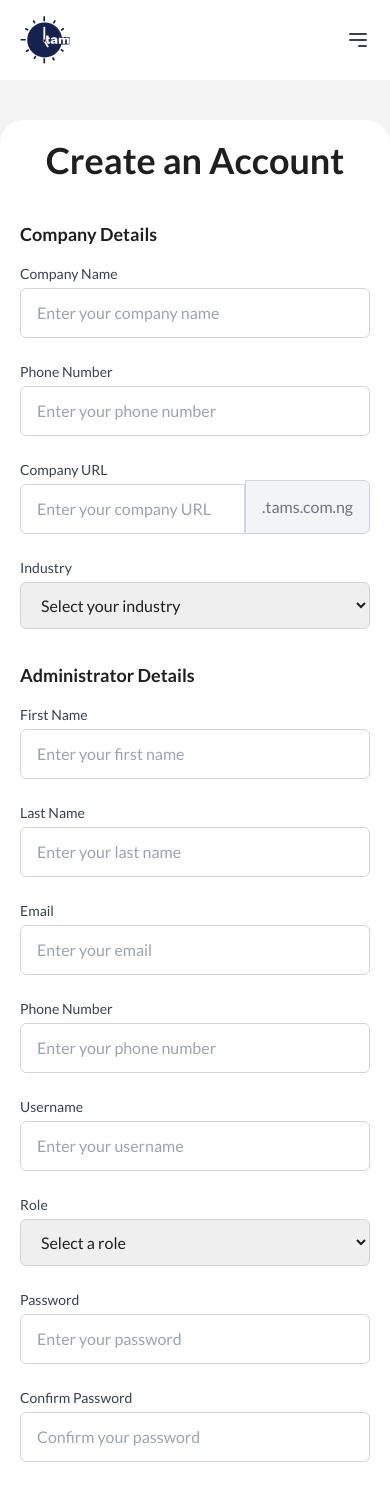
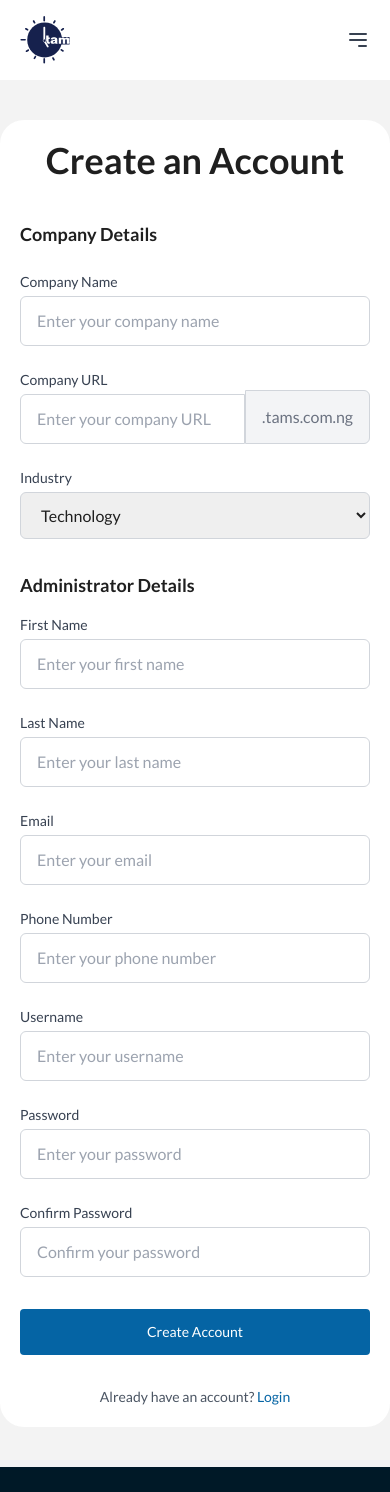
Before and after one commit to thintalltobi/tams4-website, a Nuxt app: page /auth/signup in a window 390 px wide. Shown: the top 1492 px of the page. Built offline with nearby package versions, Linux system fonts and the light colour scheme.

Commit message:
fixed issues with signup

```diff
--- a/pages/auth/signup.vue
+++ b/pages/auth/signup.vue
@@ -30,7 +30,7 @@
             <!-- Company Details -->
             <div>
               <h3 class="text-lg font-semibold mb-4">Company Details</h3>
-              <div class="grid grid-cols-1 md:grid-cols-2 gap-6">
+              <div class="mt-6">
                 <!-- Company Name -->
                 <div>
                   <label
@@ -40,34 +40,17 @@
                   >
                   <input
                     id="companyName"
-                    v-model="form.companyName"
+                    v-model="form.company_name"
                     type="text"
                     class="mt-1 block w-full px-4 py-3 border border-gray-300 rounded-md focus:ring-blue-500 focus:border-blue-500"
                     placeholder="Enter your company name"
                   />
-                  <p v-if="errors.companyName" class="text-red-500 text-sm">
-                    {{ errors.companyName }}
+                  <p v-if="errors.company_name" class="text-red-500 text-sm">
+                    {{ errors.company_name }}
                   </p>
                 </div>
 
-                <!-- Phone Number -->
-                <div>
-                  <label
-                    for="companyPhone"
-                    class="block text-sm font-medium text-gray-700"
-                    >Phone Number</label
-                  >
-                  <input
-                    id="companyPhone"
-                    v-model="form.companyPhone"
-                    type="tel"
-                    class="mt-1 block w-full px-4 py-3 border border-gray-300 rounded-md focus:ring-blue-500 focus:border-blue-500"
-                    placeholder="Enter your phone number"
-                  />
-                  <p v-if="errors.companyPhone" class="text-red-500 text-sm">
-                    {{ errors.companyPhone }}
-                  </p>
-                </div>
+
               </div>
 
               <!-- Company URL -->
@@ -80,7 +63,7 @@
                 <div class="flex">
                   <input
                     id="companyUrl"
-                    v-model="form.companyUrl"
+                    v-model="form.desired_url"
                     type="text"
                     class="mt-1 block w-full px-4 py-3 border border-gray-300 rounded-l-md focus:ring-blue-500 focus:border-blue-500"
                     placeholder="Enter your company URL"
@@ -91,8 +74,8 @@
                     .tams.com.ng
                   </span>
                 </div>
-                <p v-if="errors.companyUrl" class="text-red-500 text-sm">
-                  {{ errors.companyUrl }}
+                <p v-if="errors.desired_url" class="text-red-500 text-sm">
+                  {{ errors.desired_url }}
                 </p>
               </div>
 
@@ -105,18 +88,18 @@
                 >
                 <select
                   id="industry"
-                  v-model="form.industry"
+                  v-model="form.industry_id"
                   class="mt-1 block w-full px-4 py-3 border border-gray-300 rounded-md focus:ring-blue-500 focus:border-blue-500"
                 >
                   <option value="" disabled>Select your industry</option>
-                  <option value="technology">Technology</option>
-                  <option value="healthcare">Healthcare</option>
-                  <option value="finance">Finance</option>
-                  <option value="education">Education</option>
-                  <option value="other">Other</option>
+                  <option value=1>Technology</option>
+                  <option value="2">Healthcare</option>
+                  <option value="3">Finance</option>
+                  <option value="4">Education</option>
+                  <option value="5">Other</option>
                 </select>
-                <p v-if="errors.industry" class="text-red-500 text-sm">
-                  {{ errors.industry }}
+                <p v-if="errors.industry_id" class="text-red-500 text-sm">
+                  {{ errors.industry_id }}
                 </p>
               </div>
             </div>
@@ -134,13 +117,13 @@
                   >
                   <input
                     id="firstName"
-                    v-model="form.firstName"
+                    v-model="form.first_name"
                     type="text"
                     class="mt-1 block w-full px-4 py-3 border border-gray-300 rounded-md focus:ring-blue-500 focus:border-blue-500"
                     placeholder="Enter your first name"
                   />
-                  <p v-if="errors.firstName" class="text-red-500 text-sm">
-                    {{ errors.firstName }}
+                  <p v-if="errors.first_name" class="text-red-500 text-sm">
+                    {{ errors.first_name }}
                   </p>
                 </div>
 
@@ -153,13 +136,13 @@
                   >
                   <input
                     id="lastName"
-                    v-model="form.lastName"
+                    v-model="form.last_name"
                     type="text"
                     class="mt-1 block w-full px-4 py-3 border border-gray-300 rounded-md focus:ring-blue-500 focus:border-blue-500"
                     placeholder="Enter your last name"
                   />
-                  <p v-if="errors.lastName" class="text-red-500 text-sm">
-                    {{ errors.lastName }}
+                  <p v-if="errors.last_name" class="text-red-500 text-sm">
+                    {{ errors.last_name }}
                   </p>
                 </div>
               </div>
@@ -192,13 +175,13 @@
                 >
                 <input
                   id="adminPhone"
-                  v-model="form.adminPhone"
+                  v-model="form.phone_no"
                   type="tel"
                   class="mt-1 block w-full px-4 py-3 border border-gray-300 rounded-md focus:ring-blue-500 focus:border-blue-500"
                   placeholder="Enter your phone number"
                 />
-                <p v-if="errors.adminPhone" class="text-red-500 text-sm">
-                  {{ errors.adminPhone }}
+                <p v-if="errors.phone_no" class="text-red-500 text-sm">
+                  {{ errors.phone_no }}
                 </p>
               </div>
 
@@ -221,26 +204,7 @@
                     {{ errors.username }}
                   </p>
                 </div>
-                <div>
-                  <label
-                    for="role"
-                    class="block text-sm font-medium text-gray-700"
-                    >Role</label
-                  >
-                  <select
-                    id="role"
-                    v-model="form.role"
-                    class="mt-1 block w-full px-4 py-3 border border-gray-300 rounded-md focus:ring-blue-500 focus:border-blue-500"
-                  >
-                    <option value="" disabled>Select a role</option>
-                    <option value="admin">Admin</option>
-                    <option value="manager">Manager</option>
-                    <option value="employee">Employee</option>
-                  </select>
-                  <p v-if="errors.role" class="text-red-500 text-sm">
-                    {{ errors.role }}
-                  </p>
-                </div>
+
               </div>
 
               <!-- Password and Confirm Password -->
@@ -270,7 +234,7 @@
                   >
                   <input
                     id="confirmPassword"
-                    v-model="form.confirmPassword"
+                    v-model="confirm.confirmPassword"
                     type="password"
                     class="mt-1 block w-full px-4 py-3 border border-gray-300 rounded-md focus:ring-blue-500 focus:border-blue-500"
                     placeholder="Confirm your password"
@@ -316,31 +280,32 @@ import axios from "axios";
 import { ElNotification } from "element-plus";
 
 const form = ref({
-  companyName: "",
-  companyPhone: "",
-  companyUrl: "",
-  industry: "",
-  firstName: "",
-  lastName: "",
+  company_name: "",
+  desired_url: "",
+  industry_id: 1,
+  first_name: "",
+  last_name: "",
   email: "",
-  adminPhone: "",
+  phone_no: "",
   username: "",
-  role: "",
   password: "",
-  confirmPassword: "",
+  accept_terms_conditions: true,
+  company_address: 'Lagos'
 });
 
+const confirm = ref({
+  confirmPassword: ""
+})
+
 const errors = ref<{
-  companyName?: string;
-  companyPhone?: string;
-  companyUrl?: string;
-  industry?: string;
-  firstName?: string;
-  lastName?: string;
+  company_name?: string;
+  desired_url?: string;
+  industry_id?: string;
+  first_name?: string;
+  last_name?: string;
   email?: string;
-  adminPhone?: string;
+  phone_no?: string;
   username?: string;
-  role?: string;
   password?: string;
   confirmPassword?: string;
 }>({});
@@ -348,18 +313,16 @@ const loading = ref(false);
 
 function validateForm() {
   errors.value = {};
-  if (!form.value.companyName) errors.value.companyName = "Company name is required.";
-  if (!form.value.companyPhone) errors.value.companyPhone = "Company phone is required.";
-  if (!form.value.companyUrl) errors.value.companyUrl = "Company URL is required.";
-  if (!form.value.industry) errors.value.industry = "Industry is required.";
-  if (!form.value.firstName) errors.value.firstName = "First name is required.";
-  if (!form.value.lastName) errors.value.lastName = "Last name is required.";
+  if (!form.value.company_name) errors.value.company_name = "Company name is required.";
+  if (!form.value.desired_url) errors.value.desired_url = "Company URL is required.";
+  if (!form.value.industry_id) errors.value.industry_id = "Industry is required.";
+  if (!form.value.first_name) errors.value.first_name = "First name is required.";
+  if (!form.value.last_name) errors.value.last_name = "Last name is required.";
   if (!form.value.email) errors.value.email = "Email is required.";
-  if (!form.value.adminPhone) errors.value.adminPhone = "Admin phone is required.";
+  if (!form.value.phone_no) errors.value.phone_no = "Admin phone is required.";
   if (!form.value.username) errors.value.username = "Username is required.";
-  if (!form.value.role) errors.value.role = "Role is required.";
   if (!form.value.password) errors.value.password = "Password is required.";
-  if (form.value.password !== form.value.confirmPassword) {
+  if (form.value.password !== confirm.value.confirmPassword) {
     errors.value.confirmPassword = "Passwords do not match.";
   }
   return Object.keys(errors.value).length === 0;
@@ -378,26 +341,26 @@ async function handleSubmit() {
   loading.value = true;
 
   try {
-    await axios.post("https://api.example.com/signup", form.value);
+    await axios.post("https://staging-api.tams.com.ng/api/v1/auth/signup", form.value);
     ElNotification({
       title: "Success",
       message: "Your account has been created successfully.",
       type: "success",
     });
-    form.value = {
-      companyName: "",
-      companyPhone: "",
-      companyUrl: "",
-      industry: "",
-      firstName: "",
-      lastName: "",
-      email: "",
-      adminPhone: "",
-      username: "",
-      role: "",
-      password: "",
-      confirmPassword: "",
-    };
+    // form.value = {
+    //   companyName: "",
+    //   companyPhone: "",
+    //   companyUrl: "",
+    //   industry: "",
+    //   firstName: "",
+    //   lastName: "",
+    //   email: "",
+    //   adminPhone: "",
+    //   username: "",
+    //   role: "",
+    //   password: "",
+    //   confirmPassword: "",
+    // };
   } catch (error) {
     ElNotification({
       title: "Error",
```
